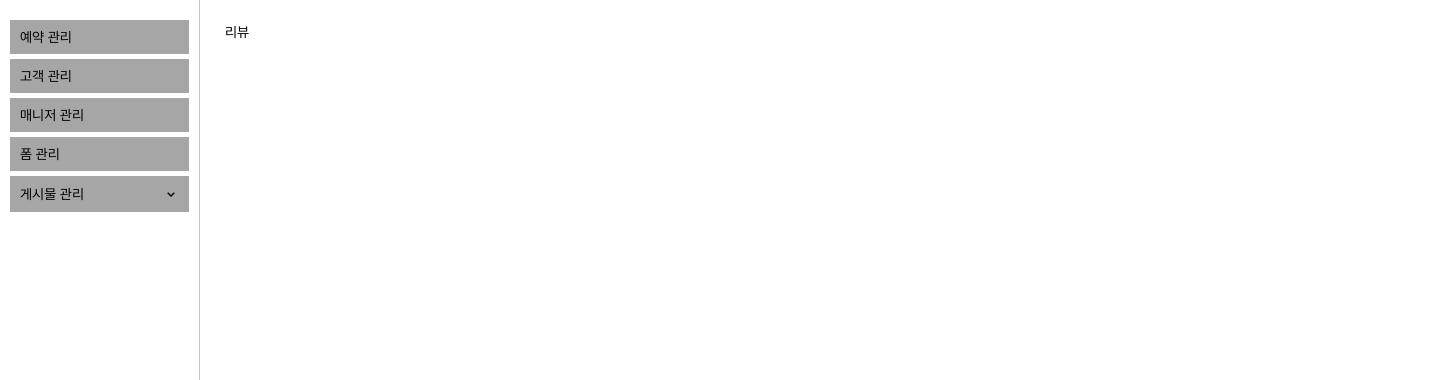
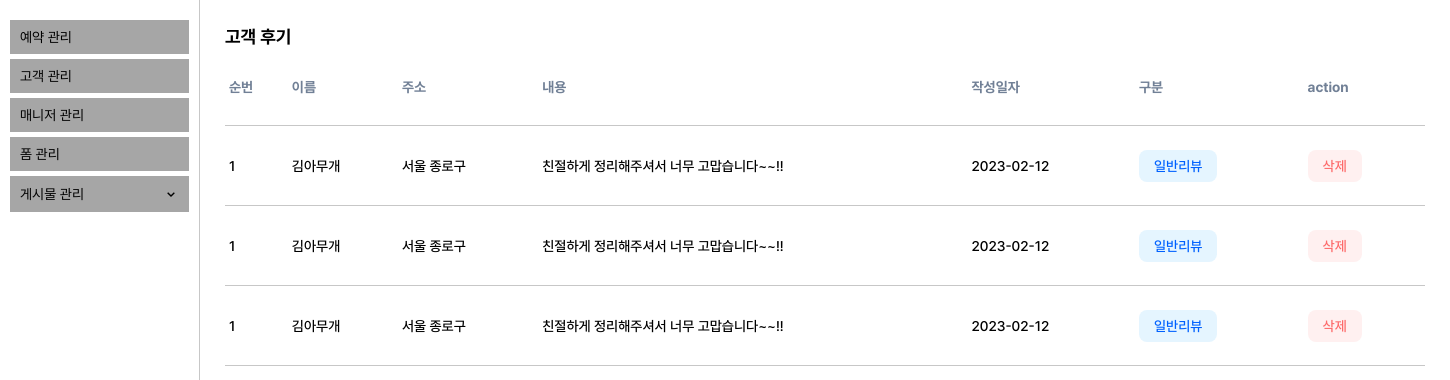
Before and after one commit to Nevacat/FE_DAMDA-admin, a Next.js app: page /review in a window 1280 px wide. Shown: the top 380 px of the page, 1450 px wide, since content can reach past the window. Built offline with nearby package versions, Linux system fonts and the light colour scheme.

Commit message:
test: 로그인 테스트코드 작성

```diff
--- a/src/components/review/ReviewLayout.tsx
+++ b/src/components/review/ReviewLayout.tsx
@@ -1,8 +1,14 @@
 import React from 'react';
 import * as S from '@/styles/pages/review.style';
+import ReviewTable from './ReviewTable';
 
 function ReviewLayout() {
-  return <S.ReviewPageContainer>리뷰</S.ReviewPageContainer>;
+  return (
+    <S.ReviewPageContainer>
+      <S.PageTitle>고객 후기</S.PageTitle>
+      <ReviewTable />
+    </S.ReviewPageContainer>
+  );
 }
 
 export default ReviewLayout;
--- /dev/null
+++ b/src/components/review/ReviewTable/ReviewItem/index.tsx
@@ -0,0 +1,23 @@
+import React from 'react';
+import * as T from '@/styles/common/table.style';
+import { StateButton } from '@/styles/common/ServiceState';
+
+const ReviewItem = () => {
+  return (
+    <T.Tr>
+      <T.Td>1</T.Td>
+      <T.Td>김아무개</T.Td>
+      <T.Td>서울 종로구</T.Td>
+      <T.Td>친절하게 정리해주셔서 너무 고맙습니다~~!!</T.Td>
+      <T.Td>2023-02-12</T.Td>
+      <T.Td>
+        <StateButton state={'blue'}>일반리뷰</StateButton>
+      </T.Td>
+      <T.Td>
+        <StateButton state={'red'}>삭제</StateButton>
+      </T.Td>
+    </T.Tr>
+  );
+};
+
+export default ReviewItem;
--- /dev/null
+++ b/src/components/review/ReviewTable/index.tsx
@@ -0,0 +1,30 @@
+import React from 'react';
+import * as T from '@/styles/common/table.style';
+import ReviewItem from './ReviewItem';
+
+function ReviewTable() {
+  return (
+    <T.TableContainer>
+      <T.Table>
+        <T.Thead>
+          <T.Tr>
+            <T.Th>순번</T.Th>
+            <T.Th>이름</T.Th>
+            <T.Th>주소</T.Th>
+            <T.Th>내용</T.Th>
+            <T.Th>작성일자</T.Th>
+            <T.Th>구분</T.Th>
+            <T.Th>action</T.Th>
+          </T.Tr>
+        </T.Thead>
+        <T.Tbody>
+          <ReviewItem />
+          <ReviewItem />
+          <ReviewItem />
+        </T.Tbody>
+      </T.Table>
+    </T.TableContainer>
+  );
+}
+
+export default ReviewTable;
--- a/src/styles/pages/review.style.ts
+++ b/src/styles/pages/review.style.ts
@@ -1,3 +1,8 @@
 import styled from '@emotion/styled';
+import theme from '../theme';
 
 export const ReviewPageContainer = styled.div``;
+
+export const PageTitle = styled.h2`
+  ${theme.font.bold_18_135}
+`;
```
Also changed, not shown: src/pages/login/index.tsx (+8 -2 lines), src/components/user/UserTable/style.ts (deleted).
